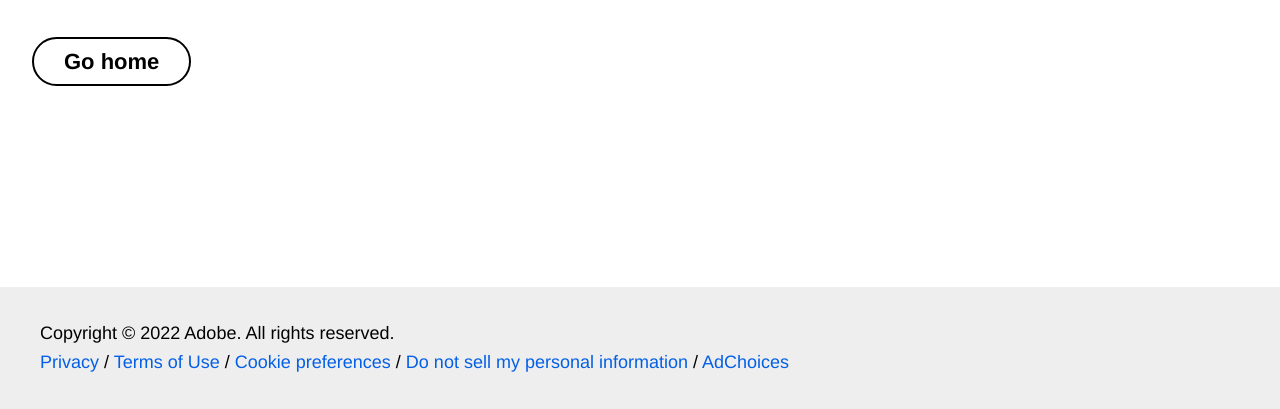
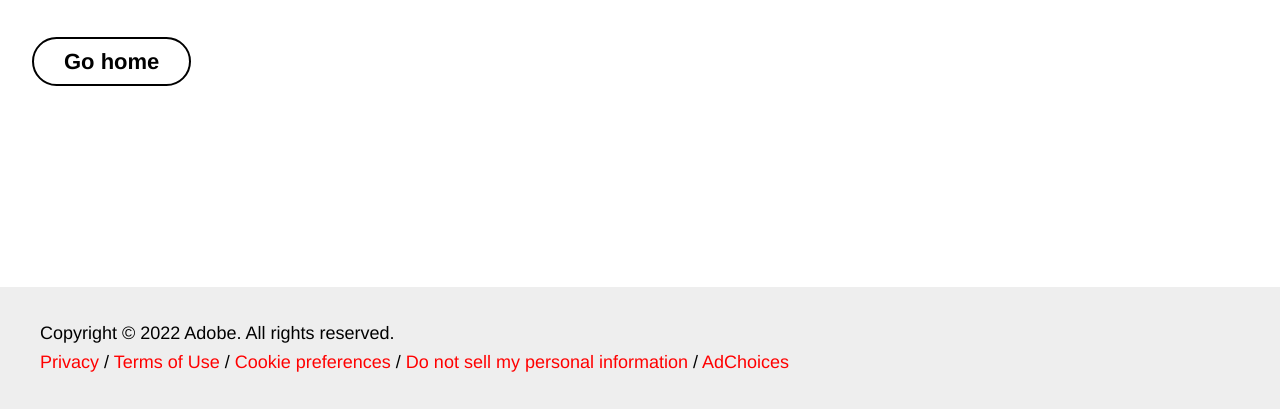
Before and after one commit to nishneo/helix-poc2, a website: page 404.html in a window 1280 px wide. Shown: the part 513-922 px from the top of the page. Drawn offline with Linux system fonts and the light colour scheme; files whose address does not match are found by name.

Commit message:
updating color

```diff
--- a/styles/styles.css
+++ b/styles/styles.css
@@ -12,7 +12,7 @@
 
  :root {
   /* colors */
-  --link-color: #035fe6;
+  --link-color: red;
   --link-hover-color: #136ff6;
   --background-color: #fff;
   --overlay-background-color: #eee;
```
